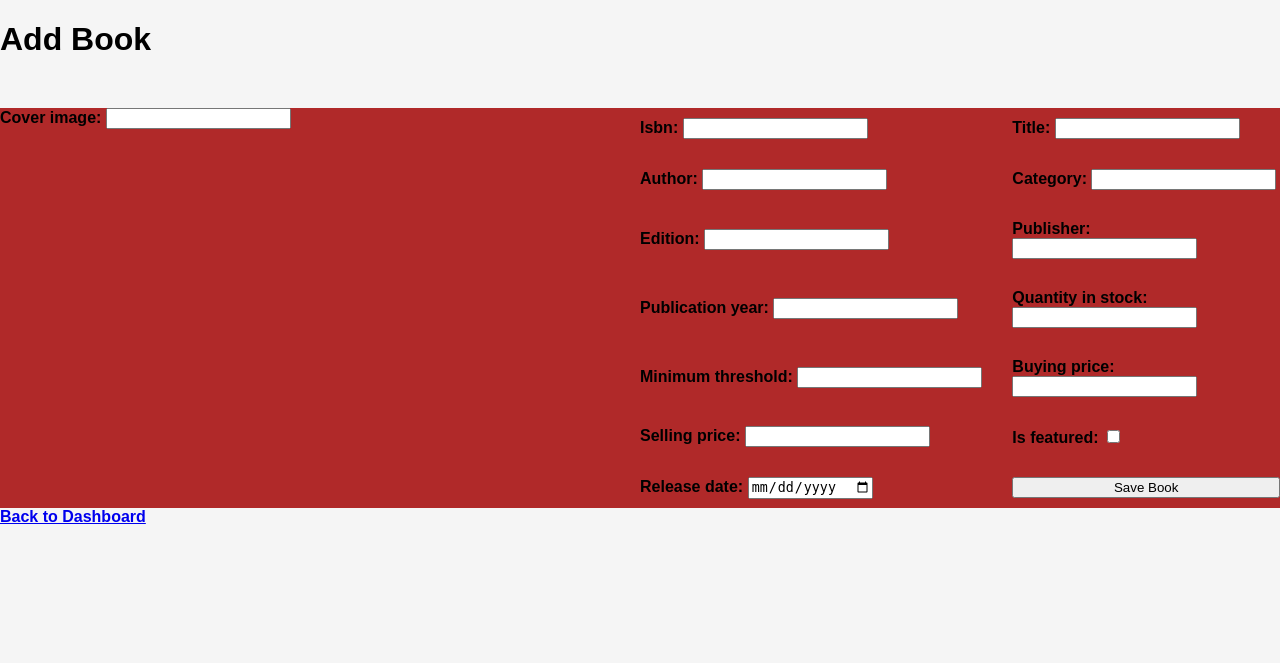
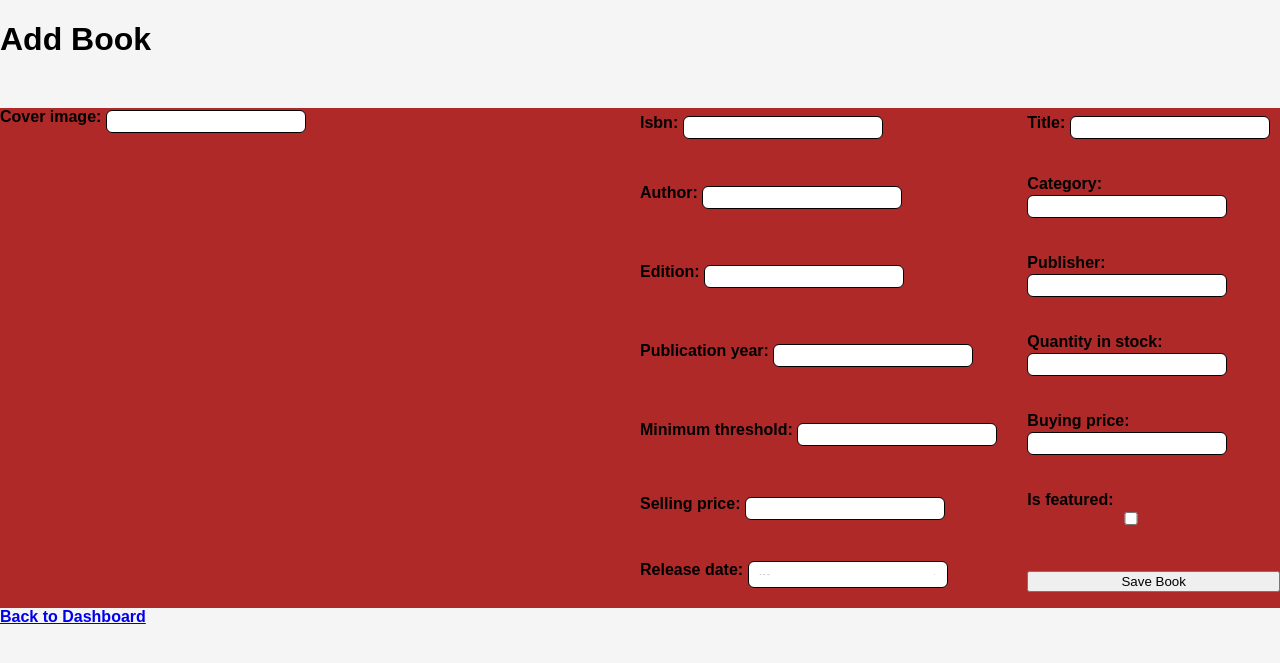
Before and after one commit to jhn02222/Team6, a Django app: page /admin/add-book/ in a window 1280 px wide. Shown: the part 39-702 px from the top of the page. Run offline with Django 5.2, Linux system fonts and the light colour scheme; the visitor is signed in with stand-in values (Sample User, id 1).

Commit message:
add book edit the textbox

```diff
--- a/bookstore/store/templates/admin/add_book.html
+++ b/bookstore/store/templates/admin/add_book.html
@@ -33,7 +33,7 @@
     .body-info {
       background-color: #B02929;
       display: grid;
-      height: 400px;
+      height: 500px;
       grid-template-columns: 1fr 1fr;
       display: grid;
       justify-content: space-between;
@@ -52,6 +52,16 @@
     .section {
       margin-bottom: 50px;
     }
+
+    input, select, textarea {
+  padding: 10px;
+  font-size: 1px;
+  width: 200px;
+  border: 1px solid #060101;
+  border-radius: 6px;
+  box-sizing: border-box;
+  margin-bottom: 15px;
+}
 
   </style>
 </head>
```
